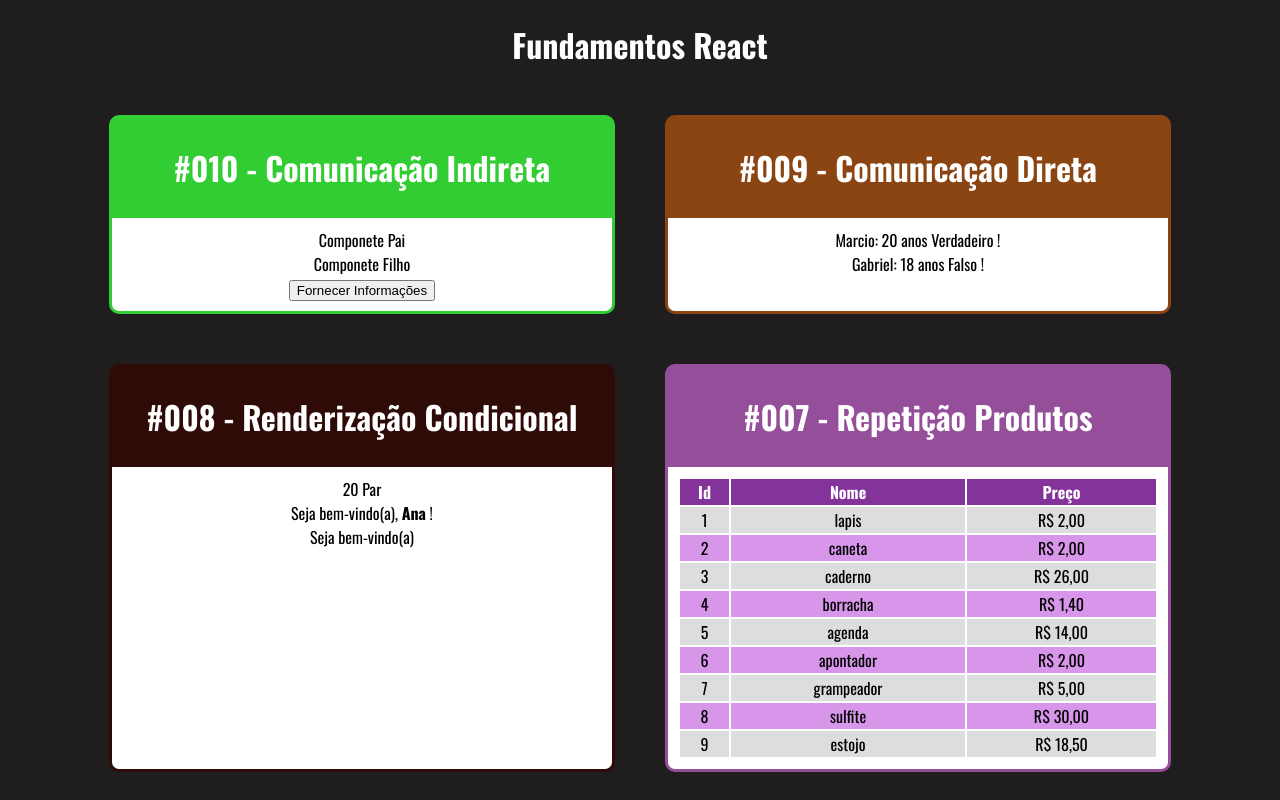
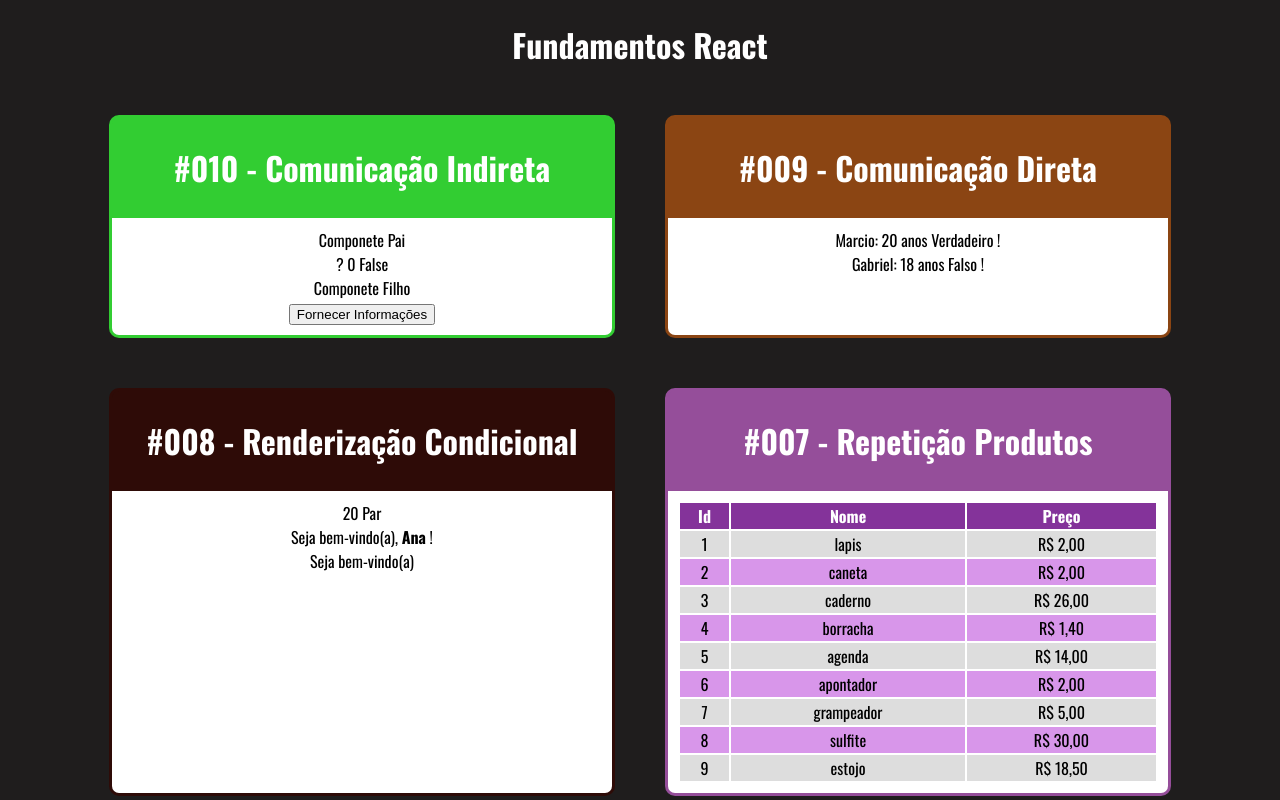
Before and after one commit to gabyreis28/fundamentos-reactJS, a React (Create React App) app: page / in a window 1280 px wide. Shown: the top 800 px of the page. Built offline with nearby package versions, Linux system fonts and the light colour scheme.

Commit message:
Componente com Estado

```diff
--- a/src/components/comunicacao/IndiretaPai.jsx
+++ b/src/components/comunicacao/IndiretaPai.jsx
@@ -1,14 +1,23 @@
-import React from 'react'
+import React, { useState } from 'react'
 import IndiretaFilho from './IndiretaFilho'
 
 export default props => {
-  function fornecerInformacoes(nome,idade,nerd){
-    console.log(nome,idade,nerd)
+  const [nome, setNome] = useState('?')
+  const [idade, setIdade] = useState(0)
+  const [nerd, setNerd] = useState(false)
+
+  function fornecerInformacoes(nome, idade, nerd){
+    setNome(nome)
+    setIdade(idade)
+    setNerd(nerd)
   }
 
   return (
     <div>
      <div>Componete Pai</div>
+     <span>{ nome } </span>
+     <span>{ idade } </span>
+     <span>{ nerd ? 'Verdade' : 'False' }</span>
       <IndiretaFilho quantoclicar = { fornecerInformacoes } />
     </div>
   )
```
